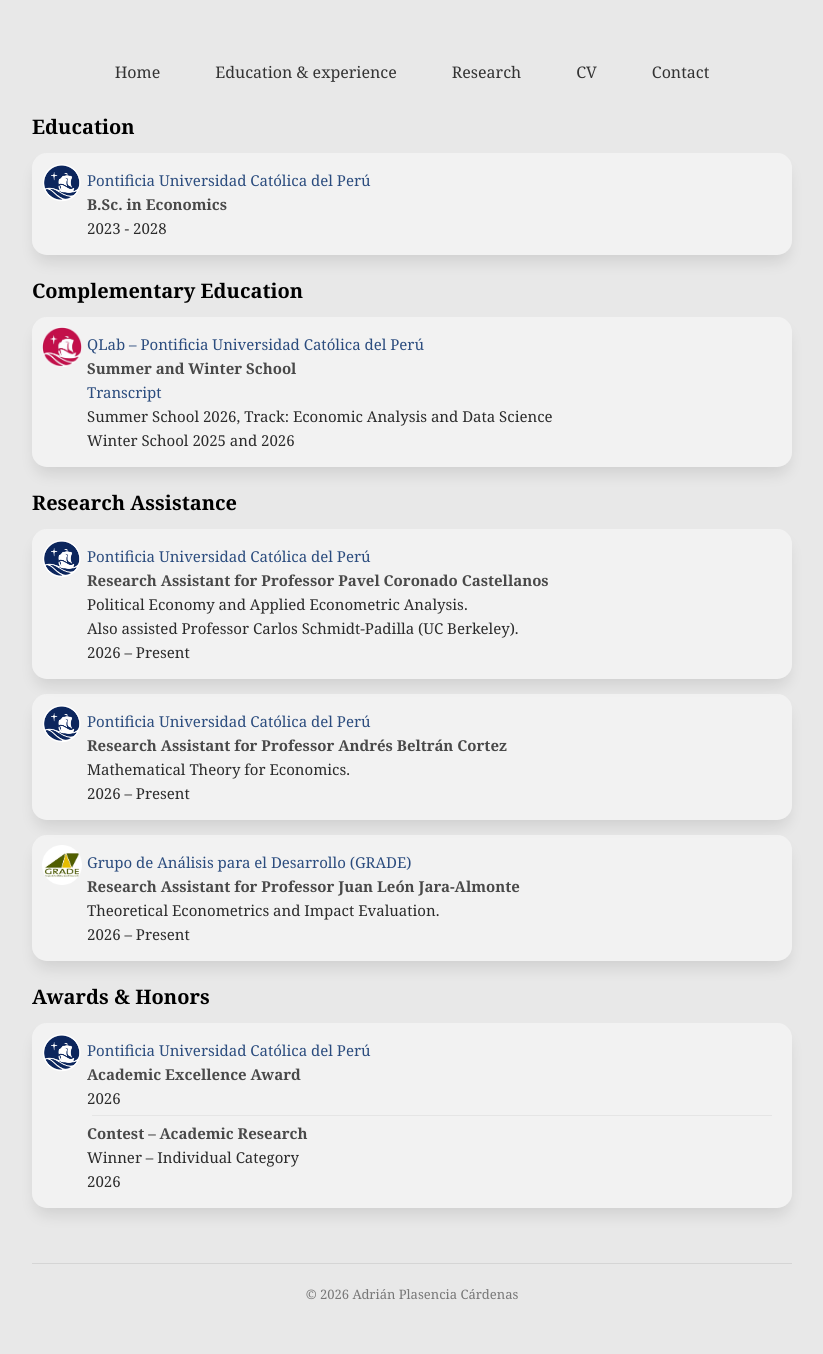
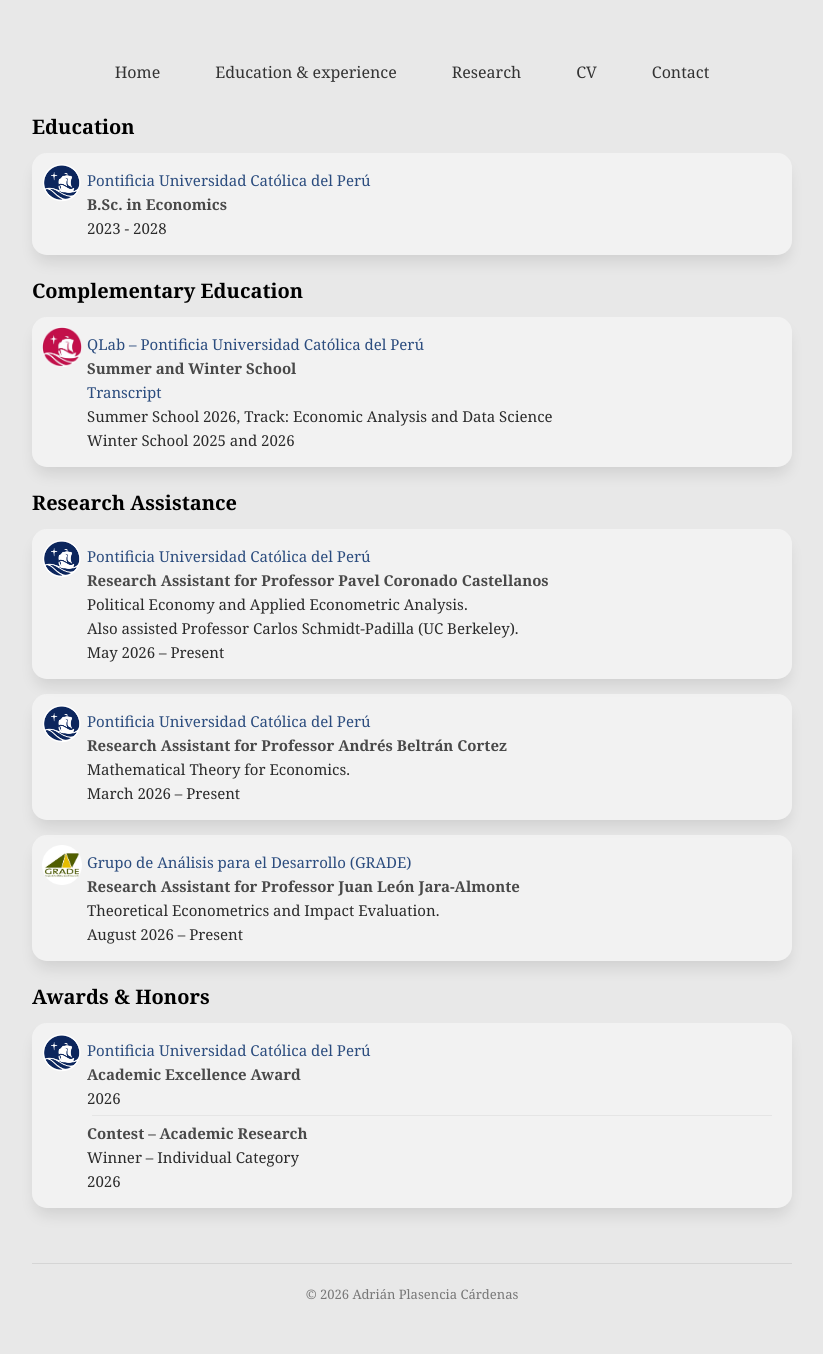
Before and after one commit to AdrianPlasencia/AdrianPlasencia.github.io, a Jekyll site: the page built from _pages/education_and_experience.md, in a window 1280 px wide. Shown: the whole page, without its empty margins (228-1051 px from the left). Built offline with Jekyll 4.4.1, drawn with Linux system fonts in a browser that asks for light colours.

Commit message:
Add specific start months for research assistant positions
Coronado started May 2026, Beltrán March 2026, Jara-Almonte August 2026,
rather than all appearing to start at the same time.

Co-Authored-By: Claude Sonnet 5 <noreply@anthropic.com>

```diff
--- a/_pages/education_and_experience.md
+++ b/_pages/education_and_experience.md
@@ -109,7 +109,7 @@ permalink: /experience/
       <h5 class="card-title">Research Assistant for Professor Pavel Coronado Castellanos</h5>
       <p class="card-text">Political Economy and Applied Econometric Analysis.</p>
       <p class="card-text">Also assisted Professor Carlos Schmidt-Padilla (UC Berkeley).</p>
-      <p class="card-text muted">2026 – Present</p>
+      <p class="card-text muted">May 2026 – Present</p>
     </div>
   </div>
 
@@ -121,7 +121,7 @@ permalink: /experience/
       <p class="card-text"><a href="https://www.pucp.edu.pe/">Pontificia Universidad Católica del Perú</a></p>
       <h5 class="card-title">Research Assistant for Professor Andrés Beltrán Cortez</h5>
       <p class="card-text">Mathematical Theory for Economics.</p>
-      <p class="card-text muted">2026 – Present</p>
+      <p class="card-text muted">March 2026 – Present</p>
     </div>
   </div>
 
@@ -133,7 +133,7 @@ permalink: /experience/
       <p class="card-text"><a href="https://www.grade.org.pe/">Grupo de Análisis para el Desarrollo (GRADE)</a></p>
       <h5 class="card-title">Research Assistant for Professor Juan León Jara-Almonte</h5>
       <p class="card-text">Theoretical Econometrics and Impact Evaluation.</p>
-      <p class="card-text muted">2026 – Present</p>
+      <p class="card-text muted">August 2026 – Present</p>
     </div>
   </div>
 
```
